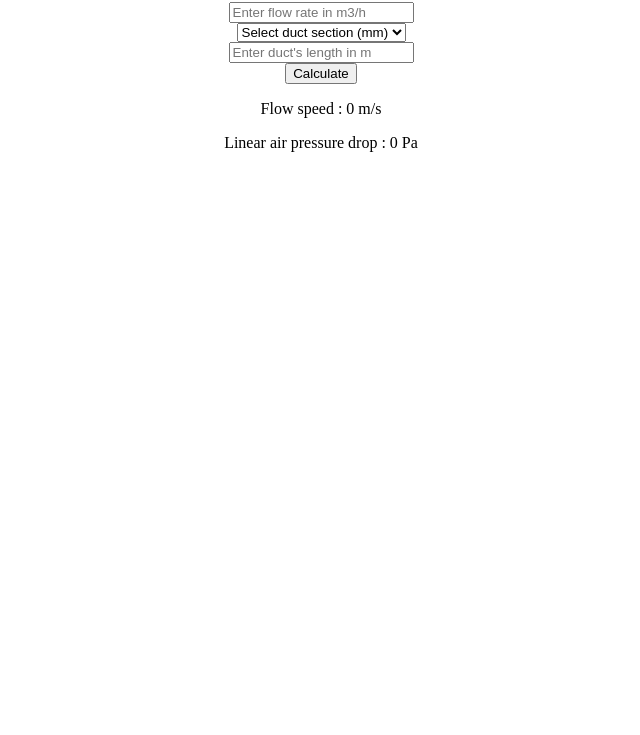
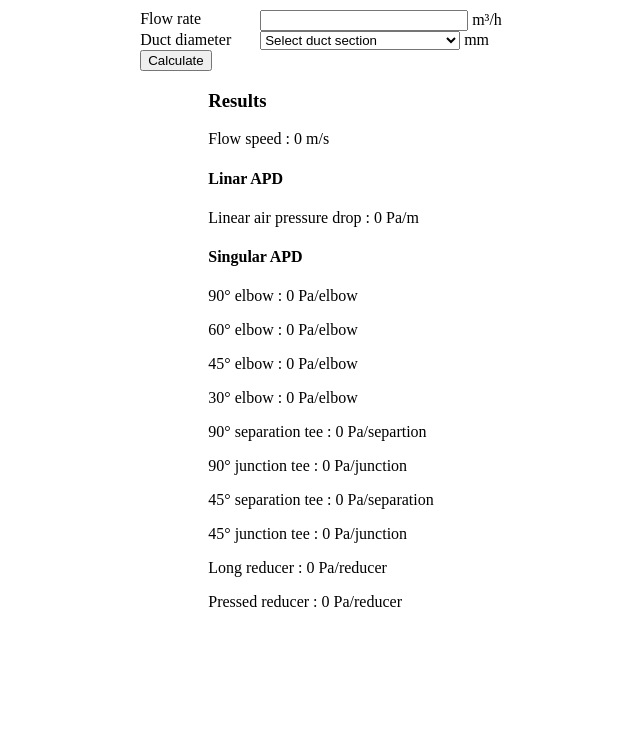
Before and after one commit to LudovicLeBris/simpleAPDcalculatorapp, a plain HTML site: page index.html in a window 1280 px wide. Shown: the part 65-800 px from the top of the page, without its empty margins (327-967 px from the left). Drawn offline with Linux system fonts and the light colour scheme.

Commit message:
Adding singularities calculations

```diff
--- a/api.js
+++ b/api.js
@@ -2,23 +2,37 @@ const air_density = 1.2059;
 const air_viscosity = 0.000015081;
 const roughness = 0.000010;
 const calculate = document.getElementById("calculate");
+const singularities = {
+    "90_elbow": 0.4,
+    "60_elbow": 0.31,
+    "45_elbow": 0.23,
+    "30_elbow": 0.17,
+    "90_sep_tee": 2.0,
+    "90_junc_tee": 2.27,
+    "45_sep_tee": 0.58,
+    "45_junc_tee":1.64,
+    "long_reducer": 0.59,
+    "pressed_reducer": 0.35
+}
 
 calculate.addEventListener("click", function(e) {
     // e.preventDefault();
     // e.stopPropagation();
     const Flow_rate = document.getElementById("flow_rate").value;
     const Diameter = document.getElementById("diameter").value;
-    const Length = document.getElementById("length").value;
-    console.log(Flow_rate);
-    console.log(Diameter);
     const Flow_speed = flow_speed(Flow_rate, Diameter);
     document
         .getElementById("flow_speed")
         .textContent = Flow_speed;
-    const Linear_apd = linear_apd(Length, Diameter, Flow_speed);
+    const Linear_apd = linear_apd(Diameter, Flow_speed);
     document
         .getElementById("linear_apd")
         .textContent = Linear_apd;
+    for (let sing in singularities) {
+        document
+            .getElementById(sing)
+            .textContent = singular_apd(singularities[sing], Flow_speed);
+    }
 })
 
 function flow_speed(flow_rate, diameter) {
@@ -26,9 +40,8 @@ function flow_speed(flow_rate, diameter) {
     return ((flow_rate / 3600) / section).toFixed(2);
 }
 
-function linear_apd(length, diameter, flow_speed) {
+function linear_apd(diameter, flow_speed) {
     const reynolds = (flow_speed * (diameter * 10 ** -3)) / air_viscosity;
-    console.log(reynolds);
     const b = 2.51 / reynolds;
     let roughness_lambda = (1 / (-2 * Math.log10(roughness))) ** 2;
     let i = 0
@@ -42,10 +55,11 @@ function linear_apd(length, diameter, flow_speed) {
     for (let j = 0; j < lambda_list.length; j++) {
         lambda_list2.push(lambda_list[j] - roughness_lambda);
     }
-    console.log(lambda_list2);
     let min_lambda2 = Math.min.apply(Math, lambda_list2.slice(2));
-    console.log(min_lambda2);
     let lambda_def = lambda_list[lambda_list2.slice(0,6).indexOf(min_lambda2)];
-    console.log(lambda_def);
-    return ((lambda_def * length * air_density * (flow_speed ** 2)) / (2 * (diameter / 1000))).toFixed(2);
+    return ((lambda_def * air_density * (flow_speed ** 2)) / (2 * (diameter / 1000))).toFixed(2);
 }
+
+function singular_apd(singularity, flow_speed) {
+    return (singularity * air_density * (flow_speed ** 2)/2).toFixed(2);
+}
--- a/index.html
+++ b/index.html
@@ -13,9 +13,12 @@
         <h1>Simple APD calculator</h1>
     </nav>
     <div class="input">
-        <input id="flow_rate" type="number" placeholder="Enter flow rate in m3/h"><br>
+        <label for="flow_rate" class="label_name">Flow rate</label>
+        <input id="flow_rate" type="number" name="flow_rate">
+        <label for="flow_rate" class="label_unit">m³/h</label><br>
+        <label for="diameter" class="label_name">Duct diameter</label>
         <select name="diameter" id="diameter">
-            <option value="0" selected>Select duct section (mm)</option>
+            <option value="0" selected>Select duct section</option>
             <option value="80">80</option>
             <option value="160">160</option>
             <option value="200">200</option>
@@ -33,13 +36,26 @@
             <option value="1000">1000</option>
             <option value="1120">1120</option>
             <option value="1250">1250</option>
-        </select><br>
-        <input id="length" type="number" name="length" placeholder="Enter duct's length in m"><br>
+        </select>
+        <label for="diameter">mm</label><br>
         <input id="calculate" type="submit" value="Calculate">
     </div>
     <div class="results">
+        <h3>Results</h3>
         <p>Flow speed : <span id="flow_speed">0</span> m/s</p>
-        <p>Linear air pressure drop : <span id="linear_apd">0</span> Pa</p>
+        <h4>Linar APD</h4>
+        <p class="result">Linear air pressure drop : <span id="linear_apd">0</span> Pa/m</p>
+        <h4>Singular APD</h4>
+        <p>90° elbow : <span id="90_elbow">0</span> Pa/elbow</p>
+        <p>60° elbow : <span id="60_elbow">0</span> Pa/elbow</p>
+        <p>45° elbow : <span id="45_elbow">0</span> Pa/elbow</p>
+        <p>30° elbow : <span id="30_elbow">0</span> Pa/elbow</p>
+        <p>90° separation tee : <span id="90_sep_tee">0</span> Pa/separtion</p>
+        <p>90° junction tee : <span id="90_junc_tee">0</span> Pa/junction</p>
+        <p>45° separation tee : <span id="45_sep_tee">0</span> Pa/separation</p>
+        <p>45° junction tee : <span id="45_junc_tee">0</span> Pa/junction</p>
+        <p>Long reducer : <span id="long_reducer">0</span> Pa/reducer</p>
+        <p>Pressed reducer : <span id="pressed_reducer">0</span> Pa/reducer</p>
     </div>
 </body>
 </html>
--- a/style.css
+++ b/style.css
@@ -1,4 +1,20 @@
 body {
     width: 100%;
-    text-align: center;
+    display: flex;
+    flex-direction: column;
+    align-items: center;
 }
+
+#flow_rate {
+    width: 200px;
+}
+
+#diameter {
+    width: 200px;
+}
+
+.label_name {
+    display: block;
+    width: 120px;
+    float: left;
+}
```
